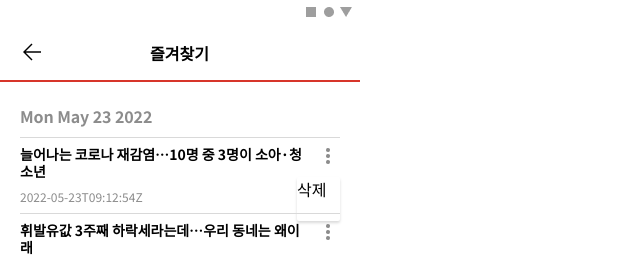
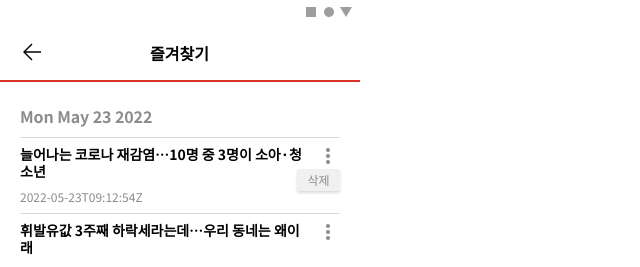
Before and after one commit to dygreen/nocap-news, a React (Create React App) app: page /m/my-news in a window 1280 px wide. Both pictures are taken after a click on the picture 328 px from the left and 156 px from the top of the page. Shown: the top 267 px of the page, without its empty margins (0-640 px from the left). Built offline with nearby package versions, Linux system fonts and the light colour scheme.

Commit message:
files add

```diff
--- a/src/components/MyNewsList.js
+++ b/src/components/MyNewsList.js
@@ -34,12 +34,17 @@ const MoreBtn = styled.img`
 
 const RemoveBox = styled.div`
   position: absolute;
-  top: 40px;
+  top: 32px;
   right: 0px;
   width: 43px;
-  height: 44px;
+  height: px;
   box-shadow: 0px 2px 3px rgba(0, 0, 0, 0.15);
   border-radius: 2px;
+  background: #F0F0F0;
+  color: #8C8C8C;
+  font-size: 12px;
+  text-align: center;
+  line-height: 22px;
 `;
 
 const BookPulished = styled.div`
@@ -66,11 +71,15 @@ const MyNewsList = ({i, num}) => {
           remove === true
           ? (
             <RemoveBox
-            onClick={() => dispatch(removeContent({
-              published: bookmark[i].list[num].published,
-              i: i,
-              num: num,
-            }))}
+              onClick={() => {
+                dispatch(removeContent({
+                  published: bookmark[i].list[num].published,
+                  i: i,
+                  num: num,
+                  })
+                );
+                setRemove(false);
+              }}
             >삭제</RemoveBox>
           )
           : null
--- a/src/store.js
+++ b/src/store.js
@@ -48,7 +48,7 @@ let comment = createSlice({
       } else if ( same >= 0 ){ // 중복인 경우 : 중복 알림
         alert('댓글이 이미 등록되었습니다.');
       } else { // 중복이 아닌 경우 : 댓글 추가
-        copy.push(action.payload);
+        copy.unshift(action.payload);
         return copy
       }
 
@@ -93,25 +93,22 @@ let bookmark = createSlice({
     bookmarking(state, action){ // 즐겨찾기한 아이템 추가
       let found = state.findIndex(a => a.date === action.payload.date);
 
-      if( found >= 0 ){
+      if( found >= 0 ){ // 추가한 날짜가 겹치면 해당 날짜에 데이터 추가
         state[found].list.unshift(action.payload.list[found]);
-      } else {
+      } else { // 겹치지 않으면 날짜+데이터 모두 추가
         state.unshift(action.payload);
         return state
       }
 
     },
     removeContent(state, action){ // 아이템 삭제
-      // let remove = state.filter(a => a[action.payload.i].list[action.payload.num].published !== action.payload.published);
-      state[action.payload.i].list.filter(a => a[action.payload.num].published !== action.payload.published);
+      let remove = state[action.payload.i].list.filter(a => a.published !== action.payload.published); // list 데이터 삭제
+      state[action.payload.i].list = remove; // 삭제한 list 업데이트
 
-
-      /* console.log(state);
-      console.log(action.payload.i);
-      console.log(action.payload.num);
-      console.log(action.payload.published);
-      console.log(state[action.payload.i].list[action.payload.num].published);
-      console.log(state[action.payload.i].list); */
+      // list 데이터가 없으면 해당 object 삭제
+      if(state[action.payload.i].list.length == 0){
+        state.splice(action.payload.i, 1);
+      }
 
       return state
     },
```
Also changed, not shown: 1 other file (tests, documents, lock files or other folders).
